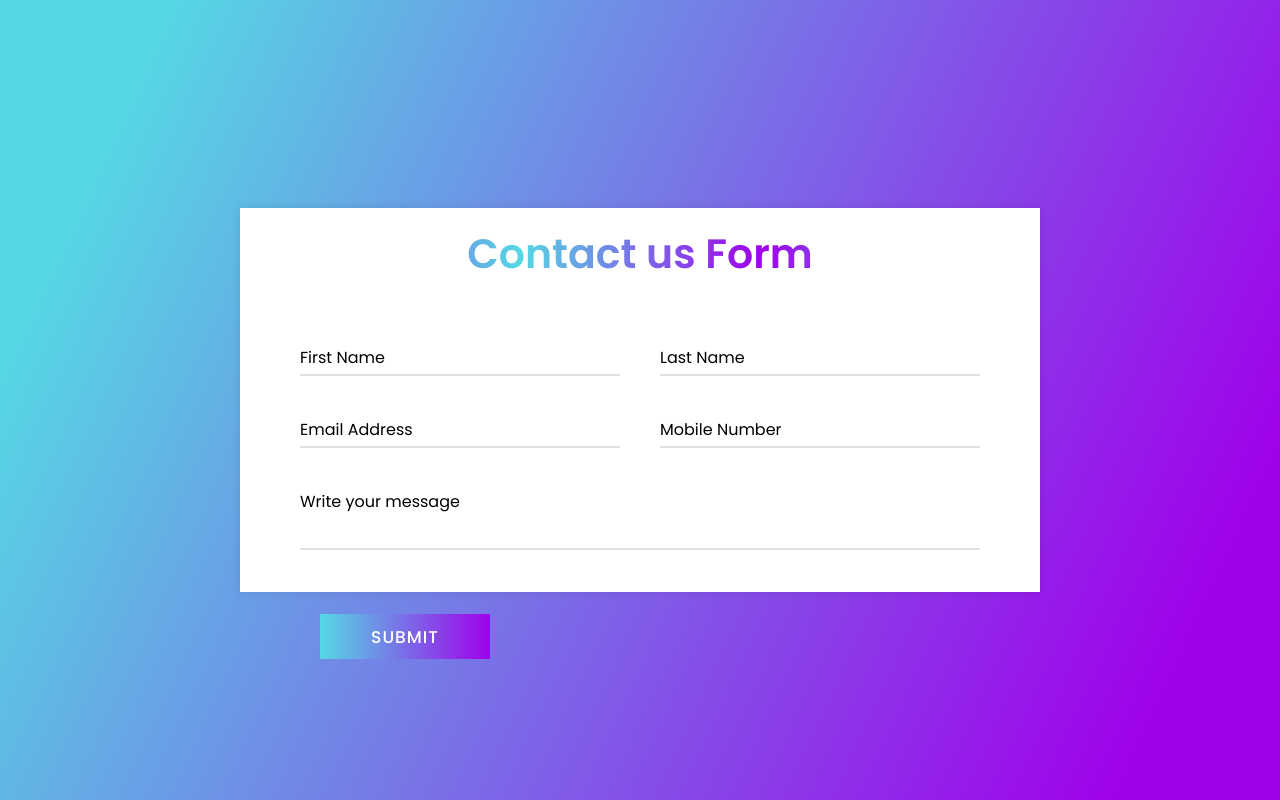
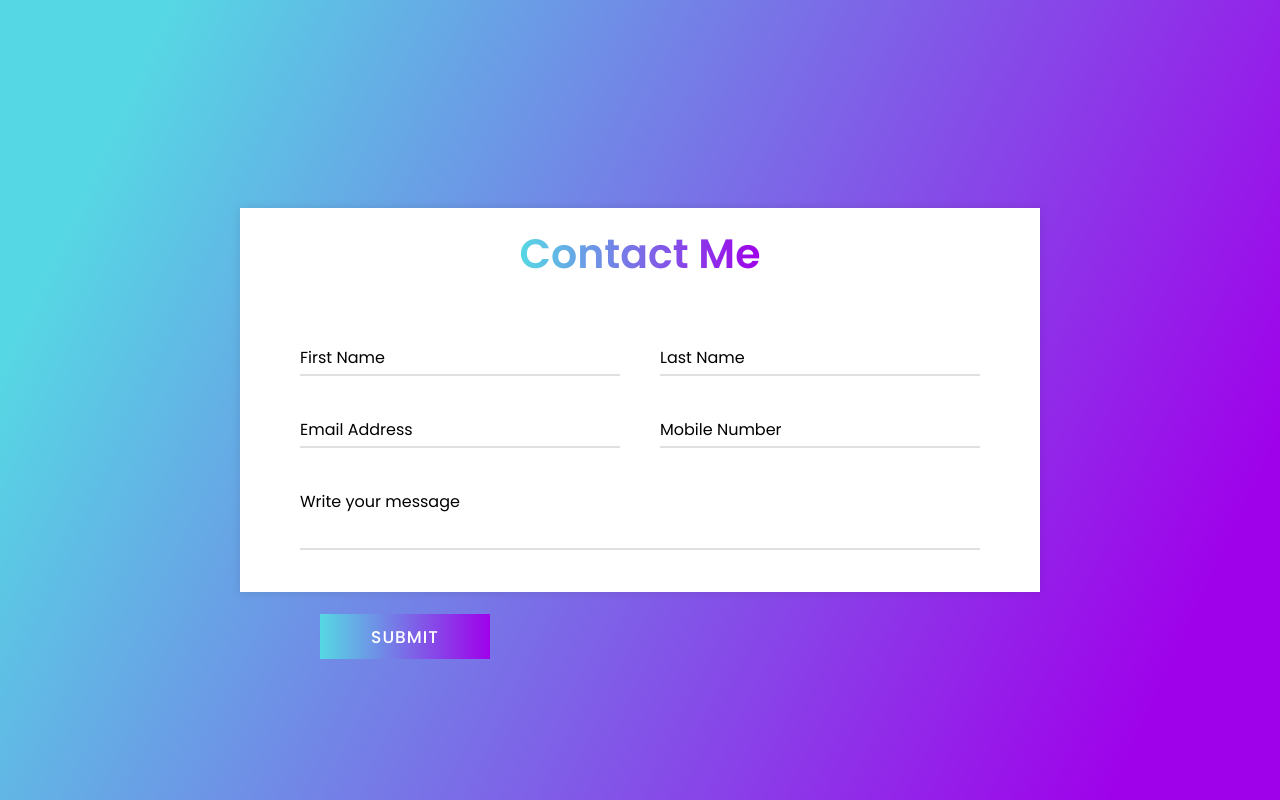
Before and after one commit to priyanshgitthat/working-contact-form, a plain HTML site: page index.html in a window 1280 px wide. Drawn offline with nearby package versions, Linux system fonts and the light colour scheme.

Commit message:
Update index.html
title changed

```diff
--- a/index.html
+++ b/index.html
@@ -2,7 +2,7 @@
 <html lang="en" >
 <head>
   <meta charset="UTF-8">
-  <title>CodePen - Contact us Form</title>
+  <title>Contact Priyansh Verma</title>
   <link rel="stylesheet" href="https://cdnjs.cloudflare.com/ajax/libs/meyer-reset/2.0/reset.min.css">
 <link rel="stylesheet" href="./style.css">
 
@@ -11,7 +11,7 @@
 <!-- partial:index.partial.html -->
 <div class="container">
       <div class="text">
-         Contact us Form
+         Contact Me
       </div>
       <form action="https://formspree.io/f/xoqgbzbq"
       method="POST">
```
